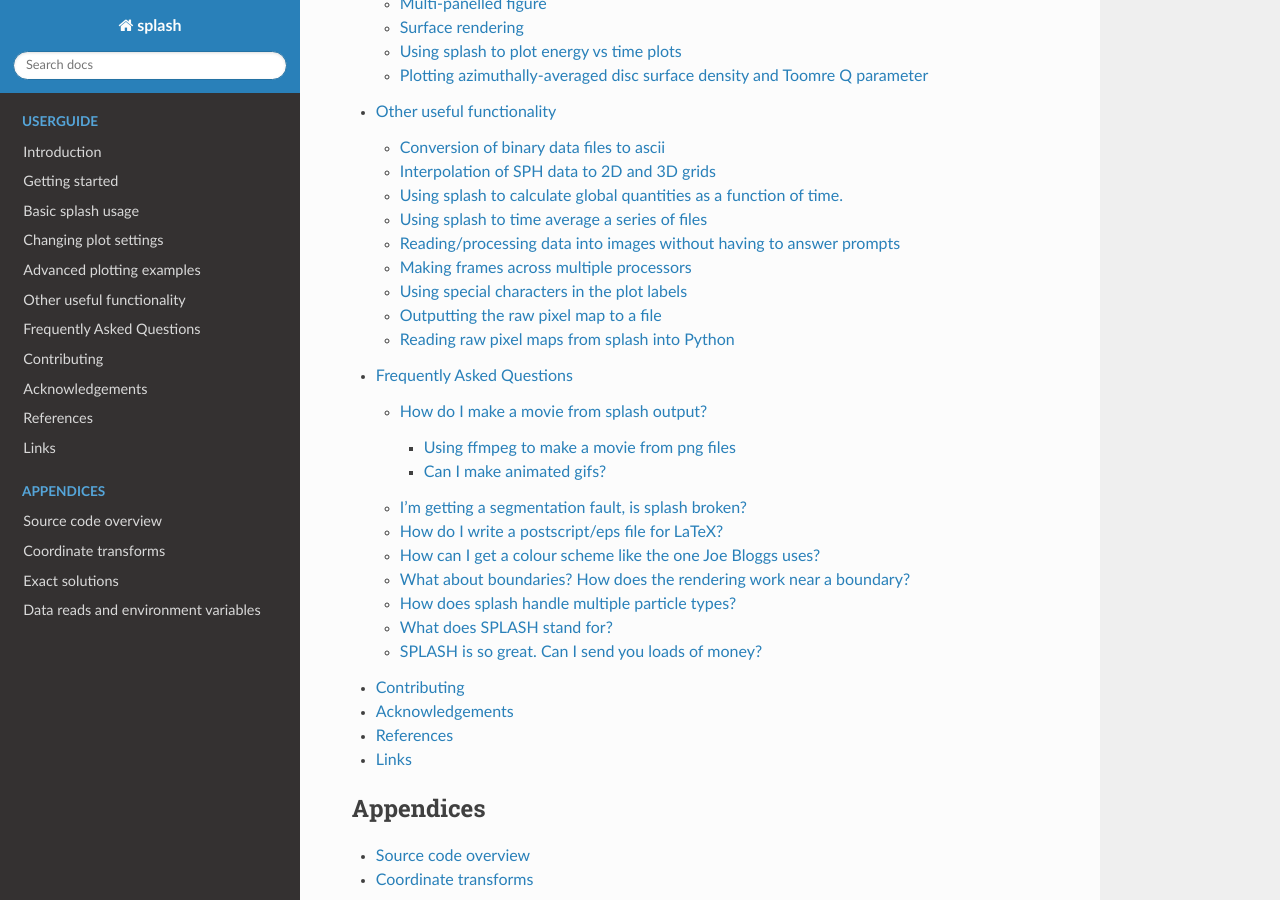
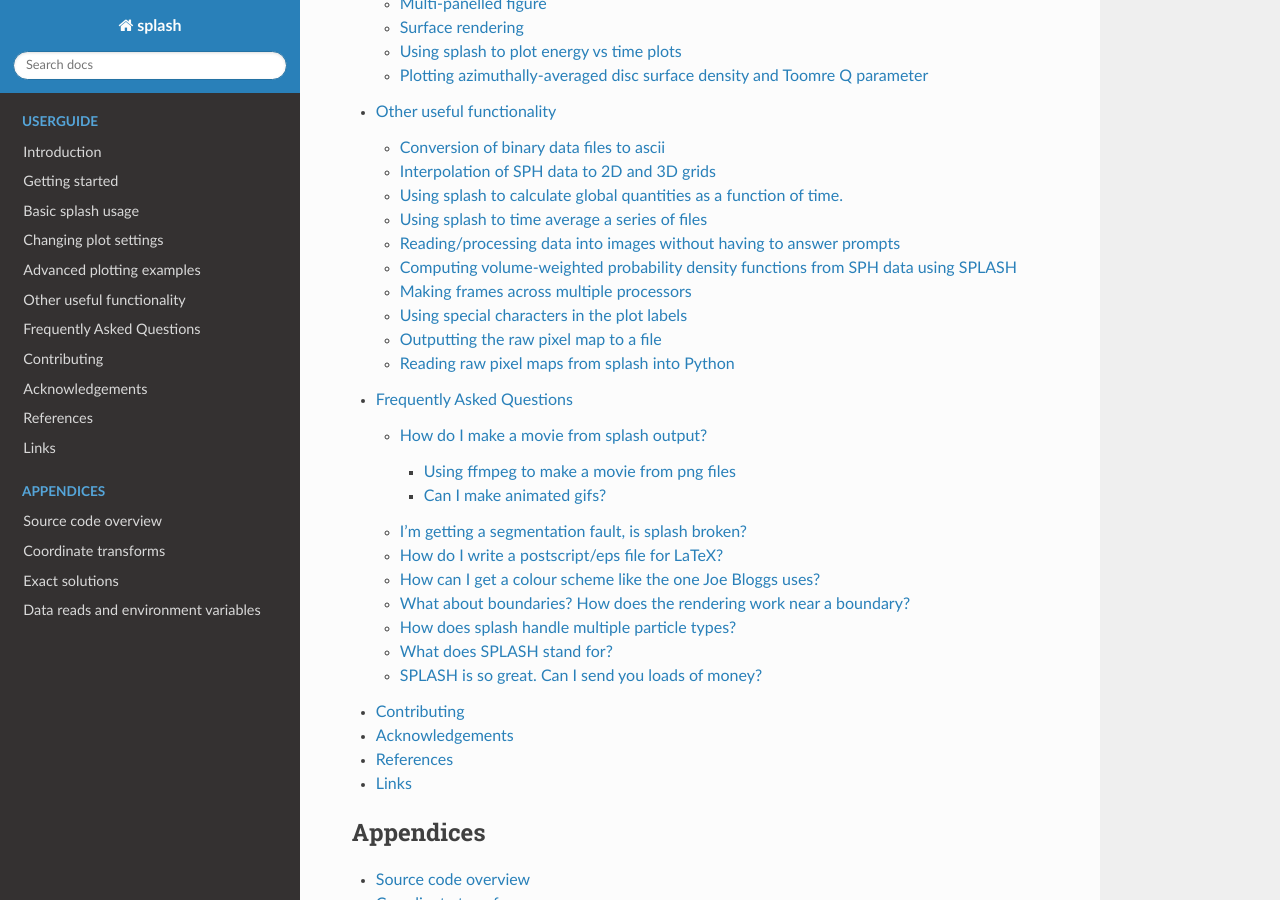
Before and after one commit to danieljprice/splash, a Sphinx documentation site: the page built from docs/index.rst, in a window 1280 px wide and 900 px high, scrolled down 5815 px. Built offline with Sphinx 7.4.7 and the Read the Docs theme 2.0.0, drawn with Linux system fonts in a browser that asks for light colours; some of the changed lines change nothing that is shown.

Commit message:
Added documentation for grid2pdf (#46)

```diff
--- a/docs/other.rst
+++ b/docs/other.rst
@@ -128,7 +128,7 @@
 Examples of how this could be use might be to produce the time-averaged
 power spectrum from a series of ascii files containing power spectra for
 individual output times, or the time averaged probability density
-function (PDF) from PDFs produced by splash .
+function (PDF) from PDFs produced by splash (see :ref:`sec:pdfs:`).
 
 The resulting ascii file, called ``time_average.out`` can be plotted
 using the ascii splash binary (asplash).
@@ -184,6 +184,40 @@
 be used for example to specify the graphics device via the ``-dev``
 command line option, which means that only the device selection prompt
 does not appear.
+
+:: _sec:pdfs:
+
+Computing volume-weighted probability density functions from SPH data using SPLASH
+-----------------------------------------------------------------------------------
+The best way to compute a volume-weighted probability density function
+on SPH particles is to interpolate the density field to a grid and compute
+the histogram of the number of grid cells containing a given value of the desired quantity.
+
+The grid2pdf utility included with splash can be used to compute the density PDF
+from gridded data output by the ``splash to grid`` utility (see :ref:`sec:converttogrid`).
+
+To use this feature, you will need to output grids in "binary" format, e.g::
+
+   splash to gridbinary turb_00020
+
+or if you want to skip the velocity interpolation (assuming density in column 6)::
+
+   SPLASH_TO_GRID=6 splash to gridbinary turb_00020
+
+this produces a file called turb_00020.grid, then follow this with::
+
+   cd $SPLASH_DIR; make grid2pdf
+   cd -
+   $SPLASH_DIR/splash/bin/grid2pdf turb_00020.grid
+
+which produces::
+
+   turb_00020.grid_pdf_ln_density.dat
+
+this is just a two-column ascii file, so you can then plot this with your favourite plotting tool, e.g.::
+
+   splash -ev turb_00020.grid_pdf_ln_density.dat
+
 
 Making frames across multiple processors
 ----------------------------------------
```
